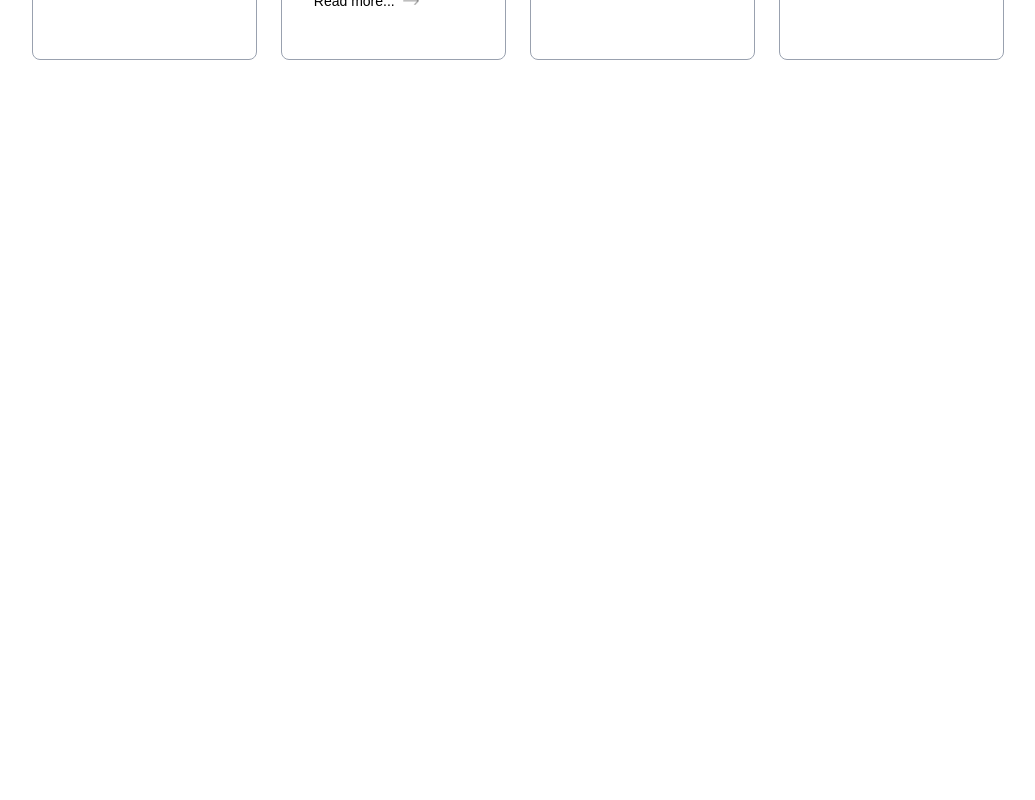
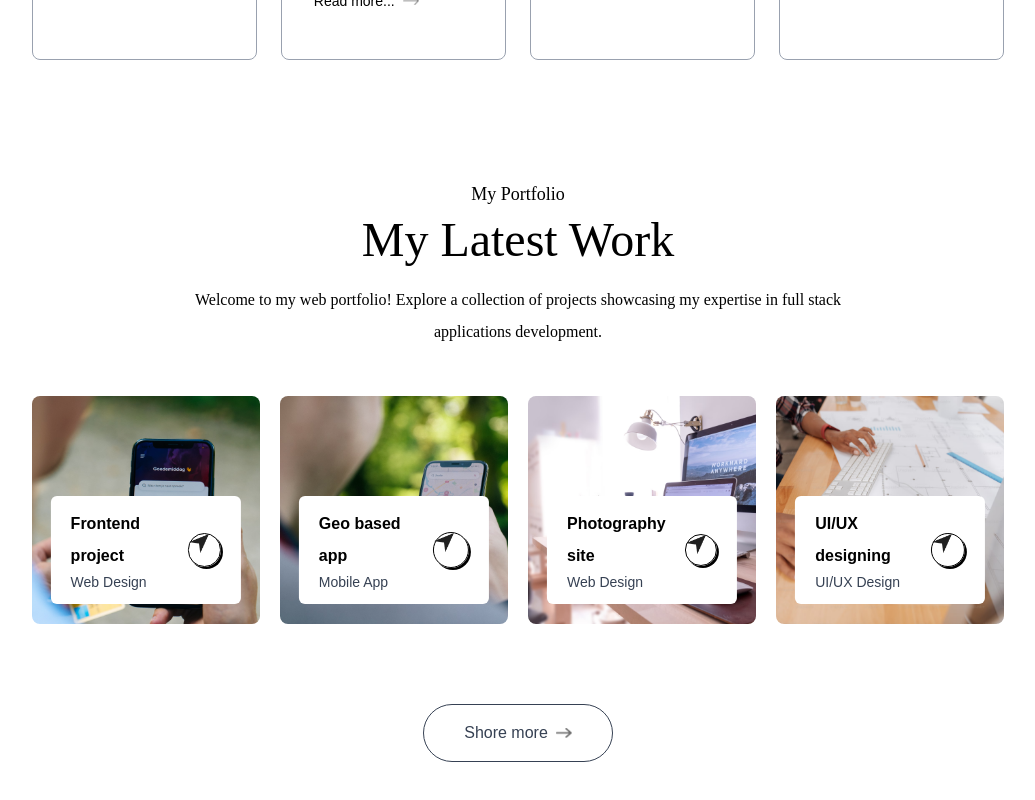
Before and after one commit to Khozacharles832/portfolio, a Next.js app: page / in a window 1280 px wide. Shown: the part 2091-2891 px from the top of the page, without its empty margins (122-1157 px from the left). Before the commit the page ends 2231 px from the top, so only its background shows below. Built offline with nearby package versions, Linux system fonts and the light colour scheme; a web font is replaced by a local one.

Commit message:
Create My Work section

```diff
--- /dev/null
+++ b/app/comoponents/Work.jsx
@@ -0,0 +1,48 @@
+import { assets, workData } from "@/assets/assets";
+import Image from "next/image";
+import React from "react";
+
+const Work = () => {
+  return (
+    <div id="work" className="w-full px-[12%] py-10 scroll-mt-20">
+      <h4 className="text-center mb-2 text-lg font-ovo">My Portfolio</h4>
+      <h2 className="text-center text-5xl font-ovo">My Latest Work</h2>
+      <p className="text-center max-w-2xl mx-auto mt-5 mb-12 font-ovo">
+        Welcome to my web portfolio! Explore a collection of projects showcasing
+        my expertise in full stack applications development.
+      </p>
+      <div className="grid grid-cols-auto my-10 gap-5">
+        {workData.map((project, index) => (
+          <div
+            key={index}
+            style={{ backgroundImage: `url(${project.bgImage})` }}
+            className="aspect-square bg-no-repeat bg-cover bg-center rounded-lg relative cursor-pointer group"
+          >
+            <div className="bg-white w-10/12 rounded-md absolute bottom-5 left-1/2 -translate-x-1/2 py-3 px-5 flex items-center justify-between duration-500 group-hover:bottom-7">
+              <div>
+                <h2 className="font-semibold">{project.title}</h2>
+                <p className="text-sm text-gray-700">{project.description}</p>
+              </div>
+              <div className="border rounded-full border-black w-9 aspect-square flex-center justify-center shadow-[2px_2px_#000] group-hover:bg-lime-300 transition">
+                <Image src={assets.send_icon} alt="send-icon" className="w-5" />
+              </div>
+            </div>
+          </div>
+        ))}
+      </div>
+      <a
+        href=""
+        className="w-max flex items-center justify-center gap-2 text-gray-700 border-[0.5px] border-gray-700 rounded-full py-3 px-10 mx-auto my-20 hover:bg-lightHover duration-500"
+      >
+        Shore more{" "}
+        <Image
+          src={assets.right_arrow_bold}
+          alt="right arrow"
+          className="w-4"
+        />
+      </a>
+    </div>
+  );
+};
+
+export default Work;
--- a/app/page.js
+++ b/app/page.js
@@ -3,6 +3,7 @@
 import Navbar from "./comoponents/Navbar";
 import About from "./comoponents/About";
 import Services from "./comoponents/Services";
+import Work from "./comoponents/Work";
 
 export default function Home() {
   return (
@@ -11,6 +12,7 @@
       <Header />
       <About />
       <Services />
+      <Work />
     </>
   );
 }
```
